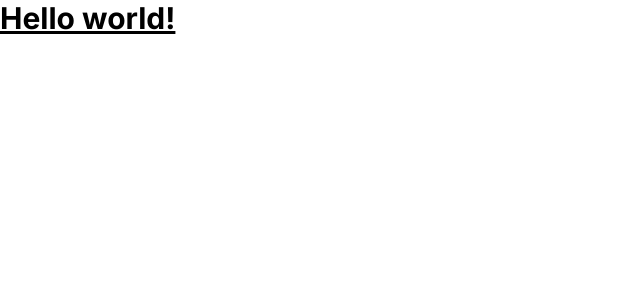
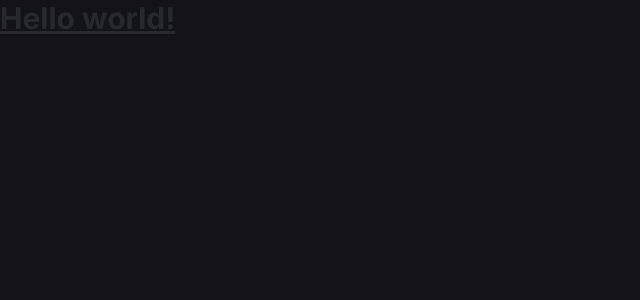
Before and after one commit to AnkitKarnAK/atlys-assignment, a React (Vite) app: page / in a window 1280 px wide. Shown: the top 300 px of the page, without its empty margins (0-640 px from the left). Built offline with nearby package versions, Linux system fonts and the light colour scheme.

Commit message:
style: Update App component styling to use dark text color

```diff
--- a/src/App.tsx
+++ b/src/App.tsx
@@ -3,11 +3,11 @@ import './App.css'
 function App() {
 
   return (
-    <>
-      <h1 className="text-3xl font-bold underline">
+    <div>
+      <h1 className="text-3xl font-bold underline text-dark-500">
         Hello world!
       </h1>
-    </>
+    </div>
   )
 }
 
--- a/src/index.css
+++ b/src/index.css
@@ -1,3 +1,9 @@
 @tailwind base;
 @tailwind components;
 @tailwind utilities;
+
+@layer base {
+    body {
+      @apply bg-primary-500 text-white;
+    }
+  }
```
